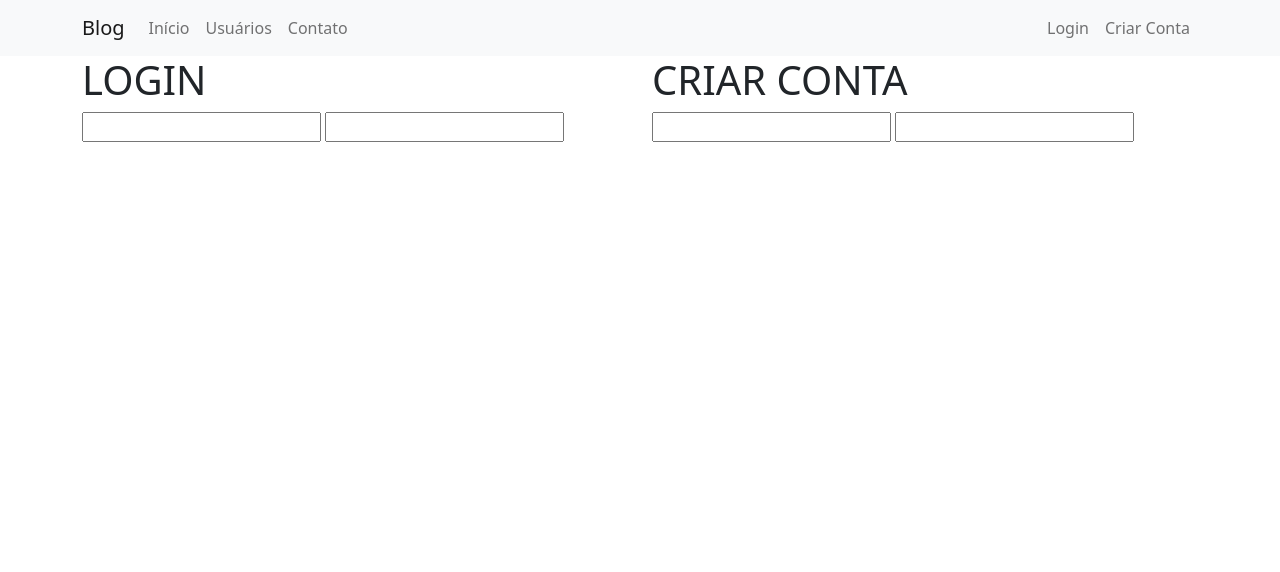
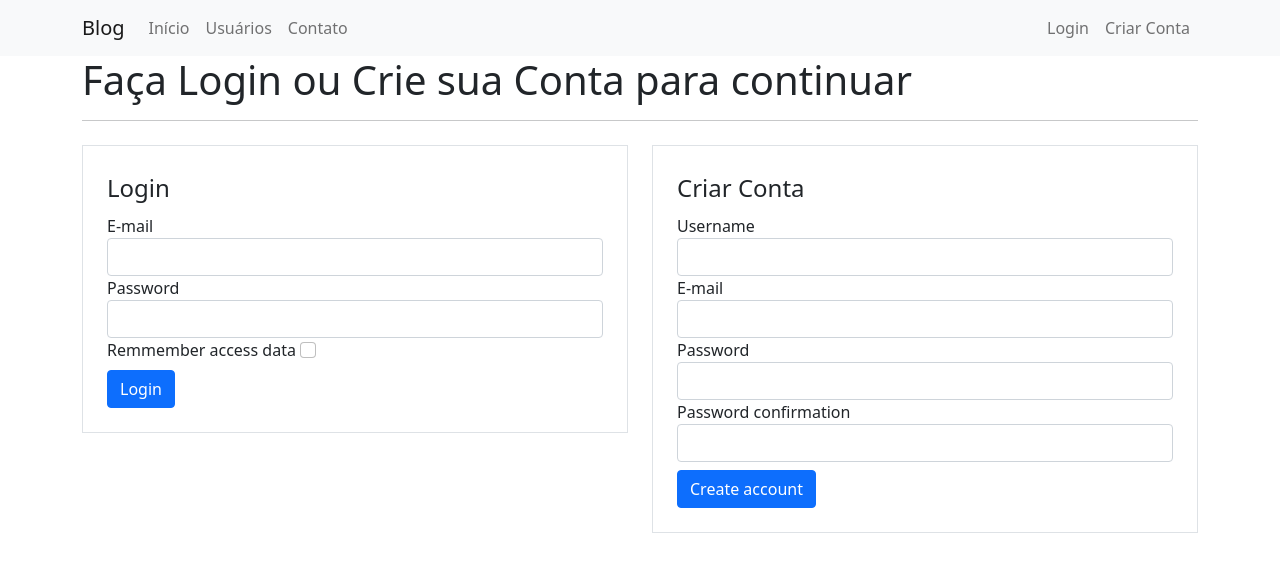
Before and after one commit to mpvasco/blogFlask, a Flask app: page /login in a window 1280 px wide. Shown: the top 572 px of the page. Run offline with Flask 2, Linux system fonts and the light colour scheme.

Commit message:
forms login updated

```diff
--- a/forms.py
+++ b/forms.py
@@ -1,5 +1,5 @@
 from flask_wtf import FlaskForm
-from wtforms import StringField, PasswordField, SubmitField
+from wtforms import StringField, PasswordField, SubmitField, BooleanField
 from wtforms.validators import DataRequired, Length, Email, EqualTo
 
 class FormCreateAccount(FlaskForm):
@@ -13,4 +13,5 @@ class FormCreateAccount(FlaskForm):
 class FormLogin(FlaskForm):
   email = StringField('E-mail', validators=[DataRequired(), Email()])
   password = PasswordField('Password', validators=[DataRequired(), Length(6,20)])
+  remember_me = BooleanField('Remmember access data')
   btn_submit_login = SubmitField('Login')
--- a/templates/login.html
+++ b/templates/login.html
@@ -1,20 +1,54 @@
 {% extends 'base.html' %}
 
 {% block body %}
-
     <div class="container">
+        <h1>Faça Login ou Crie sua Conta para continuar</h1>
+        <hr>
         <div class="row">
             <div class="col">
-        <h1>LOGIN</h1>
-        {{ form_login.email }}
-        {{ form_login.password }}
+                <form method="POST" action="" class="border p-4 mt-2">
+                    <legend>Login</legend>
+                    <fieldset>
+                        <div class="form-group">
+                            {{ form_login.email.label(class="form-control-label") }}
+                            {{ form_login.email(class="form-control") }}
+                        </div>
+                        <div class="form-group">
+                            {{ form_login.password.label(class="form-control-label") }}
+                            {{ form_login.password(class="form-control") }}
+                        </div>
+                        <div class="form-group">
+                            {{ form_login.remember_me.label(class="form-check-label") }}
+                            {{ form_login.remember_me(class="form-check-input") }}
+                        </div>
+                    </fieldset>
+                    {{ form_login.btn_submit_login(class="btn btn-primary mt-2") }}
+                </form>
             </div>
             <div class="col">
-        <h1>CRIAR CONTA</h1>
-        {{ form_create_account.username }}
-        {{ form_create_account.email }}
+                <form method="POST" action="" class="border p-4 mt-2">
+                    <legend>Criar Conta</legend>
+                    <fieldset>
+                        <div class="form-group">
+                            {{ form_create_account.username.label(class="form-control-label") }}
+                            {{ form_create_account.username(class="form-control") }}
+                        </div>
+                        <div class="form-group">
+                            {{ form_create_account.email.label(class="form-control-label") }}
+                            {{ form_create_account.email(class="form-control") }}
+                        </div>
+                        <div class="form-group">
+                            {{ form_create_account.password.label(class="form-control-label") }}
+                            {{ form_create_account.password(class="form-control") }}
+                        </div>
+                        <div class="form-group">
+                            {{ form_create_account.password_confirmation.label(class="form-control-label") }}
+                            {{ form_create_account.password_confirmation(class="form-control") }}
+                        </div>
+                    </fieldset>
+                    {{ form_create_account.btn_submit_create_account(class="btn btn-primary mt-2") }}
+                </form>
             </div>
         </div>
     </div>
-
 {% endblock %}
```
Lines whose indentation alone changed are shown as unchanged.
